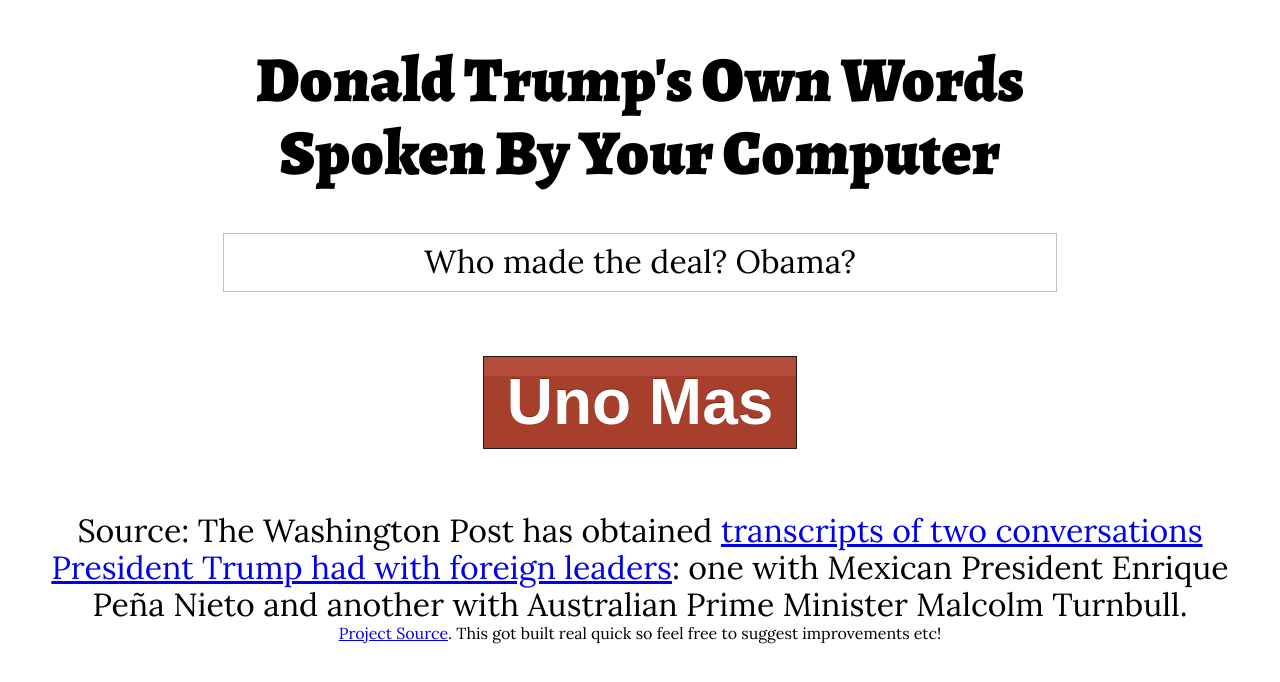
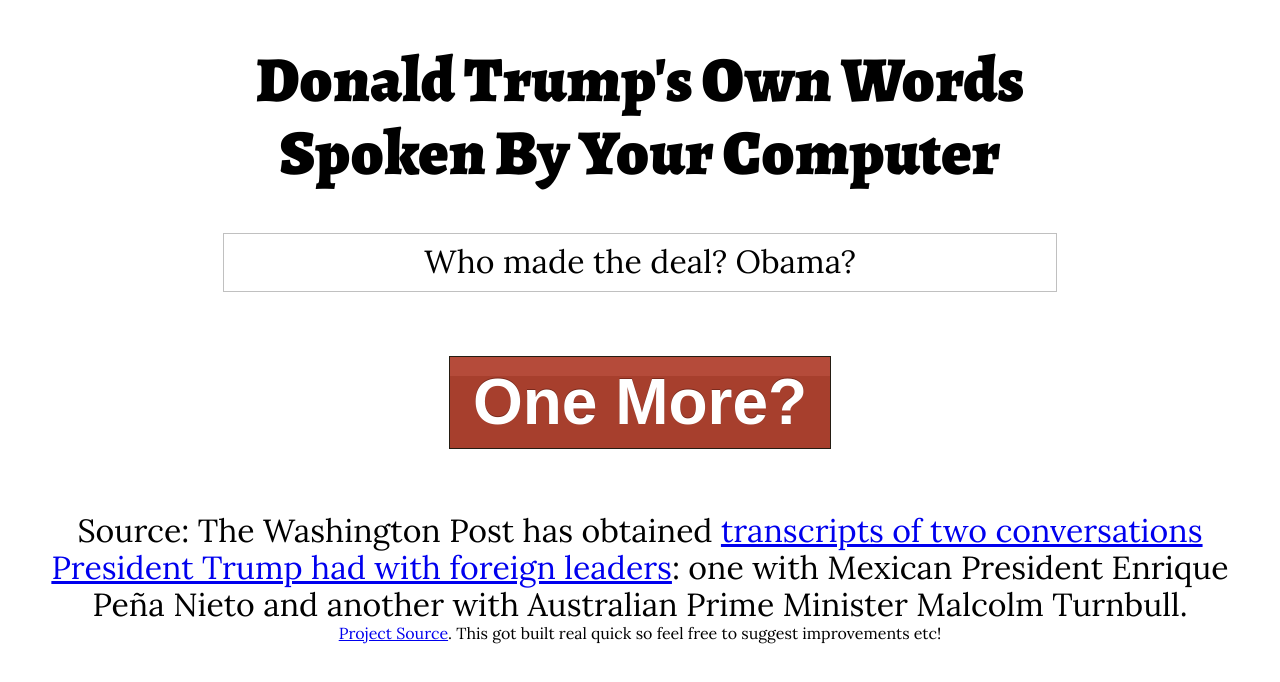
Before and after one commit to nilsjesper/trumpbot, a plain HTML site: page index.html in a window 1280 px wide. Drawn offline with nearby package versions, Linux system fonts and the light colour scheme.

Commit message:
In this new context "Uno Mas" reads oddly as a button label.

```diff
--- a/index.html
+++ b/index.html
@@ -77,7 +77,7 @@
         <![endif]-->
         <h1>Donald Trump's Own Words<br/>Spoken By Your Computer</h1>
         <div id="mouthfart"></div>
-        <a id="unomas" href="index.html">Uno Mas</a>
+        <a id="unomas" href="index.html">One More?</a>
         <div id="source">Source: The Washington Post has obtained <a href="//www.nytimes.com/2016/11/23/us/politics/trump-new-york-times-interview-transcript.html">transcripts of two conversations President Trump had with foreign leaders</a>: one with Mexican President Enrique Peña Nieto and another with Australian Prime Minister Malcolm Turnbull.
         </div>
         <div id="repolink"><a href="https://github.com/nilsjesper/trumpbot">Project Source</a>. This got built real quick so feel free to suggest improvements etc!</div>
```
